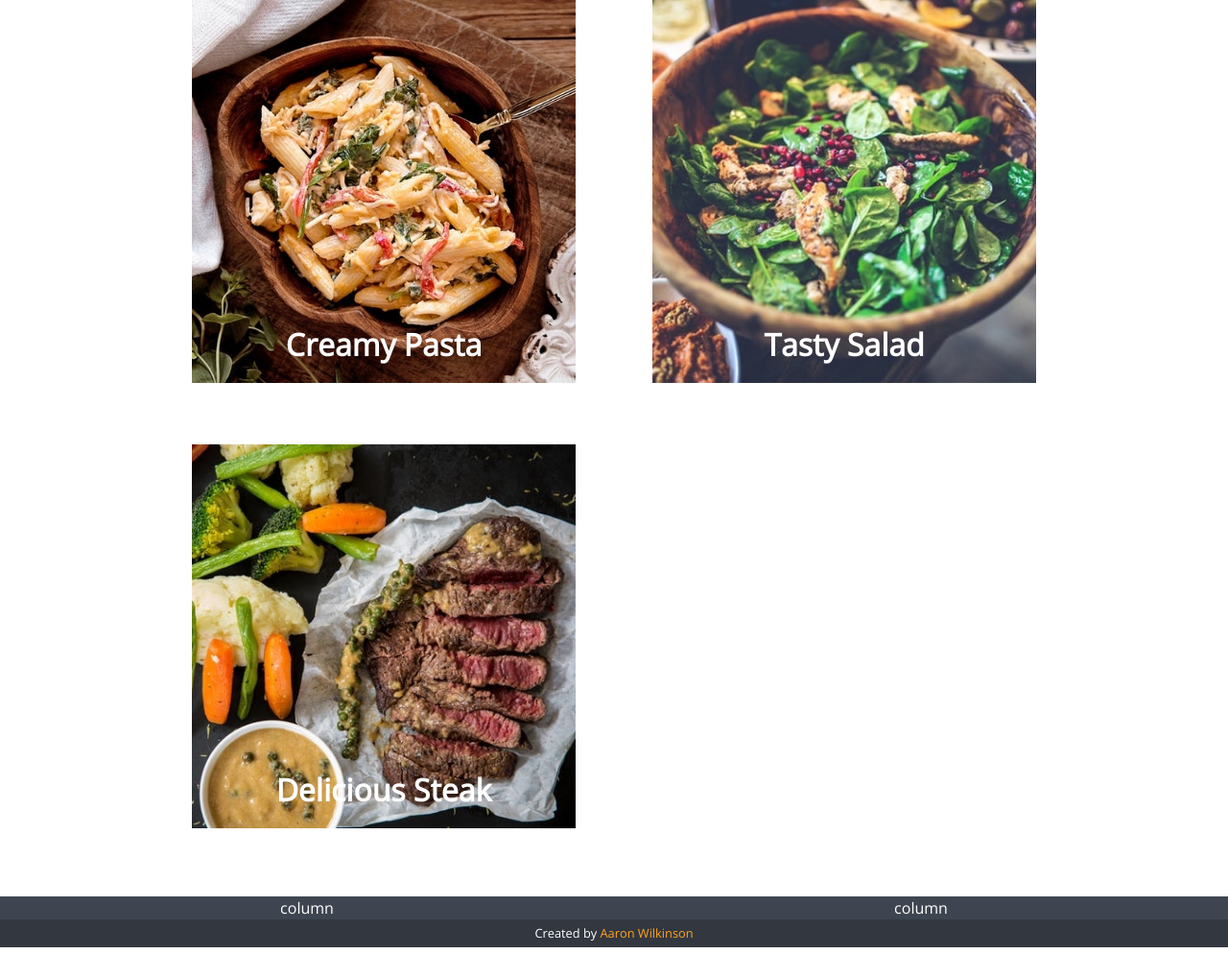
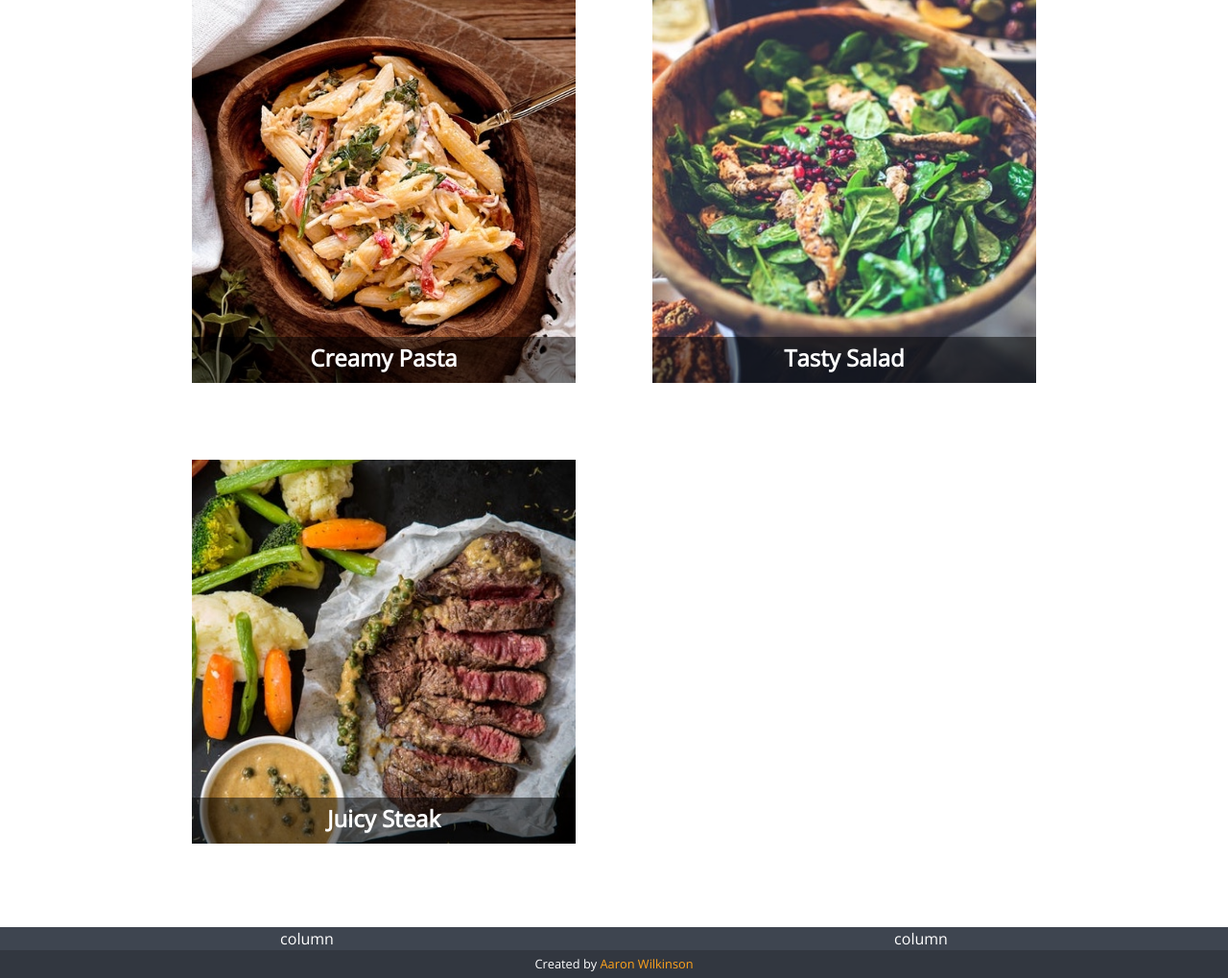
Before and after one commit to aaronkyl/digitalcrafts-tornado-exercise, a Python web app: template myapp/templates/recipes.html in a window 1280 px wide. Shown: the part 180-1199 px from the top of the page at 96% size. Before the commit the page ends 1167 px from the top, so only its background shows below. Run offline with Jinja, Linux system fonts and the light colour scheme; the template is opened without the code that fills it, so the values that code supplies are empty; some libraries are stand-ins or nearby versions.

Commit message:
opacity of recipe tiles

```diff
--- a/myapp/templates/recipes.html
+++ b/myapp/templates/recipes.html
@@ -13,26 +13,26 @@ Recipes
         <div class="row">
             <div class="col-md-6 recipe-grid-item">
                 <a href="">
-                    <figure>
+                    <div class="background-darkened">
                         <img src="static/img/pasta.jpeg" alt="pasta">
-                        <figcaption>Creamy Pasta</figcaption>
-                    </figure>
+                    </div>
+                    <h4>Creamy Pasta</h4>
                 </a>
             </div>
             <div class="col-md-6 recipe-grid-item">
                 <a href="">
-                    <figure class="background-darkened" >
-                        <img src="static/img/salad.jpg" alt="pasta">
-                        <figcaption>Tasty Salad</figcaption>
-                    </figure>
+                    <div class="background-darkened">
+                        <img src="static/img/salad.jpg" alt="salad">
+                    </div>
+                    <h4>Tasty Salad</h4>
                 </a>
             </div>
             <div class="col-md-6 recipe-grid-item">
                 <a href="">
-                    <figure>
-                        <img src="static/img/steak.jpeg" alt="pasta">
-                        <figcaption>Delicious Steak</figcaption>
-                    </figure>
+                    <div class="background-darkened">
+                        <img src="static/img/steak.jpeg" alt="steak">
+                    </div>
+                    <h4>Juicy Steak</h4>
                 </a>
             </div>
         </div>
--- a/static/css/style.css
+++ b/static/css/style.css
@@ -12,6 +12,10 @@ body {
     position: relative;
     min-height: 100%;
     height: auto !important;
+}
+
+p {
+    font-size: 1.2em;
 }
 
 .bootstrap-override .navbar-nav a:not(:last-child) {
@@ -80,10 +84,6 @@ body {
     justify-content: center;
 }
 
-.recipe-grid-item figure {
-    margin: 0;
-}
-
 .recipe-grid-item a {
     text-decoration: none;
 }
@@ -92,17 +92,26 @@ body {
     width: 100%;
 }
 
+/* There is some weird sibling opacity issue where the z-index is autoassigned(?) unless specified
+by the user, so the h4 was given position: relative and ahigh z-index to force it to ignore its
+sibling's opacity change.
+https://stackoverflow.com/questions/19638151/css-opacity-affecting-sibling-image-opacity */
 .recipe-grid-item img:hover {
     opacity: 0.5;
 }
 
-.recipe-grid-item figcaption {
+.recipe-grid-item h4 {
     text-align: center;
     margin-top: -2em;
     margin-bottom: 0;
+    padding-top: .35em;
     color: white;
-    font-size: 2em;
+    font-size: 1.5em;
     font-weight: bold;
+    position: relative;
+    z-index: 100;
+    background-color: rgba(0, 0, 0, .5);
+    height: 2em;
 }
 
 #footer-main {
```
